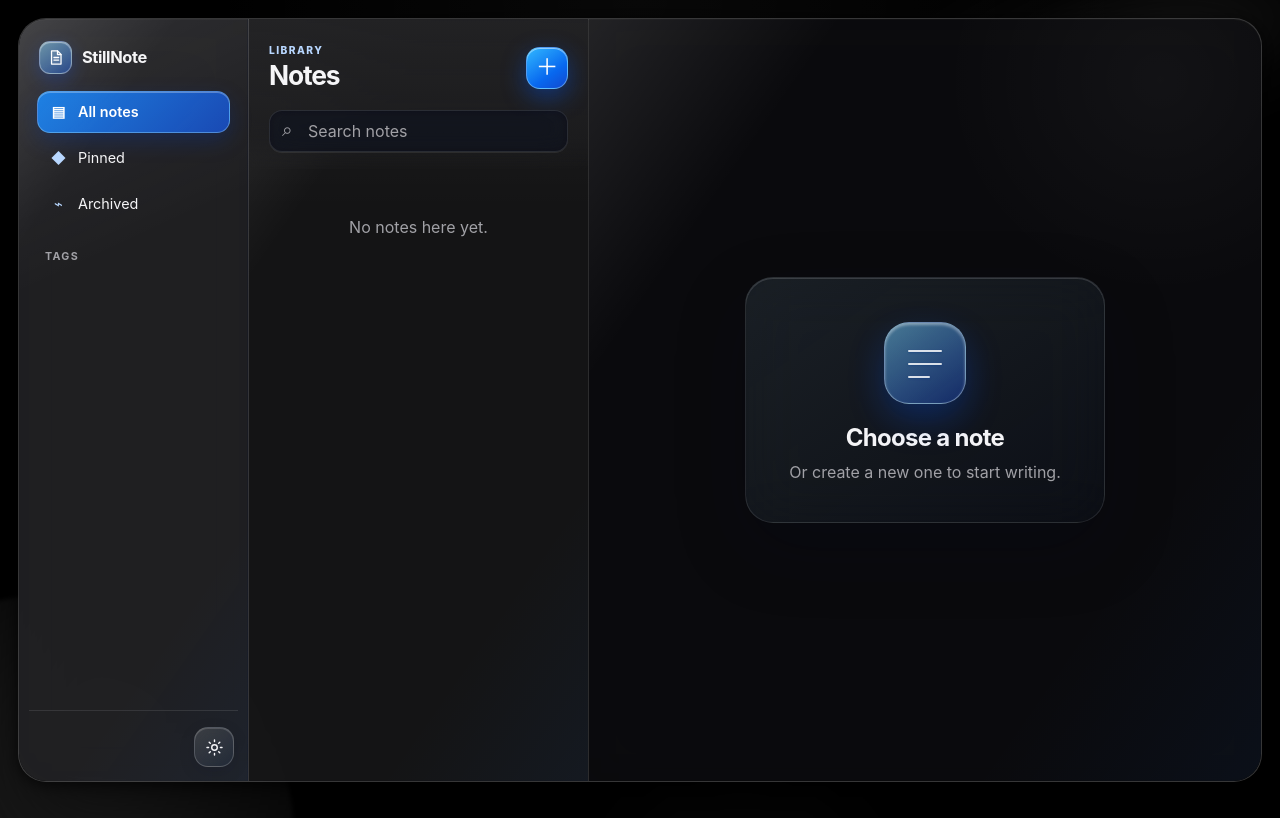
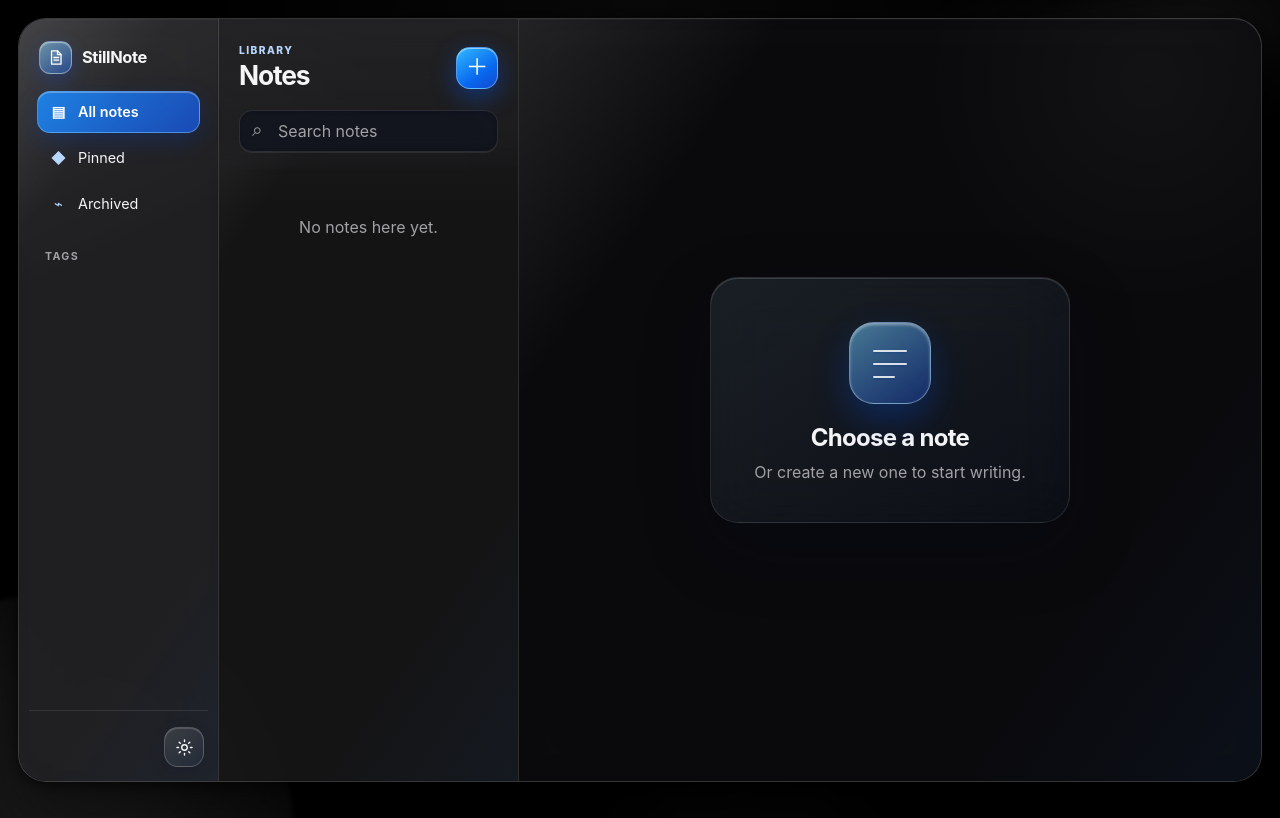
Before and after one commit to PeasantL/StillNote, a Flask app: page / in a window 1280 px wide. Run offline with Flask 3, Linux system fonts and the light colour scheme; data that the repository does not hold is empty; some libraries are stand-ins or nearby versions.

Commit message:
Tighten application column proportions

```diff
--- a/static/style.css
+++ b/static/style.css
@@ -72,10 +72,10 @@ button { -webkit-tap-highlight-color: transparent; }
   position: relative;
   z-index: 1;
   display: grid;
-  grid-template-columns: 230px 340px minmax(0, 1fr);
+  grid-template-columns: 200px 300px minmax(0, 1fr);
   width: calc(100% - 36px);
   height: calc(100vh - 36px);
-  max-width: 1680px;
+  max-width: 1480px;
   margin: 18px auto;
   overflow: hidden;
   border: 1px solid var(--qn-border-bright);
@@ -332,7 +332,7 @@ button { -webkit-tap-highlight-color: transparent; }
 [data-bs-theme="light"] .note-row-meta { color: #536f91; }
 
 @media (max-width: 991.98px) {
-  .app-shell { grid-template-columns: 315px minmax(0, 1fr); }
+  .app-shell { grid-template-columns: 285px minmax(0, 1fr); }
   .sidebar { position: fixed; inset: 0 auto 0 0; width: min(290px, 86vw); border-radius: 0 24px 24px 0; transform: translateX(-105%); transition: transform .22s ease; box-shadow: .5rem 0 3rem rgba(0,0,0,.38); }
   body.sidebar-open .sidebar { transform: translateX(0); }
   .sidebar-scrim { position: fixed; inset: 0; z-index: 1030; background: rgba(0,4,18,.52); -webkit-backdrop-filter: blur(8px); backdrop-filter: blur(8px); }
```
